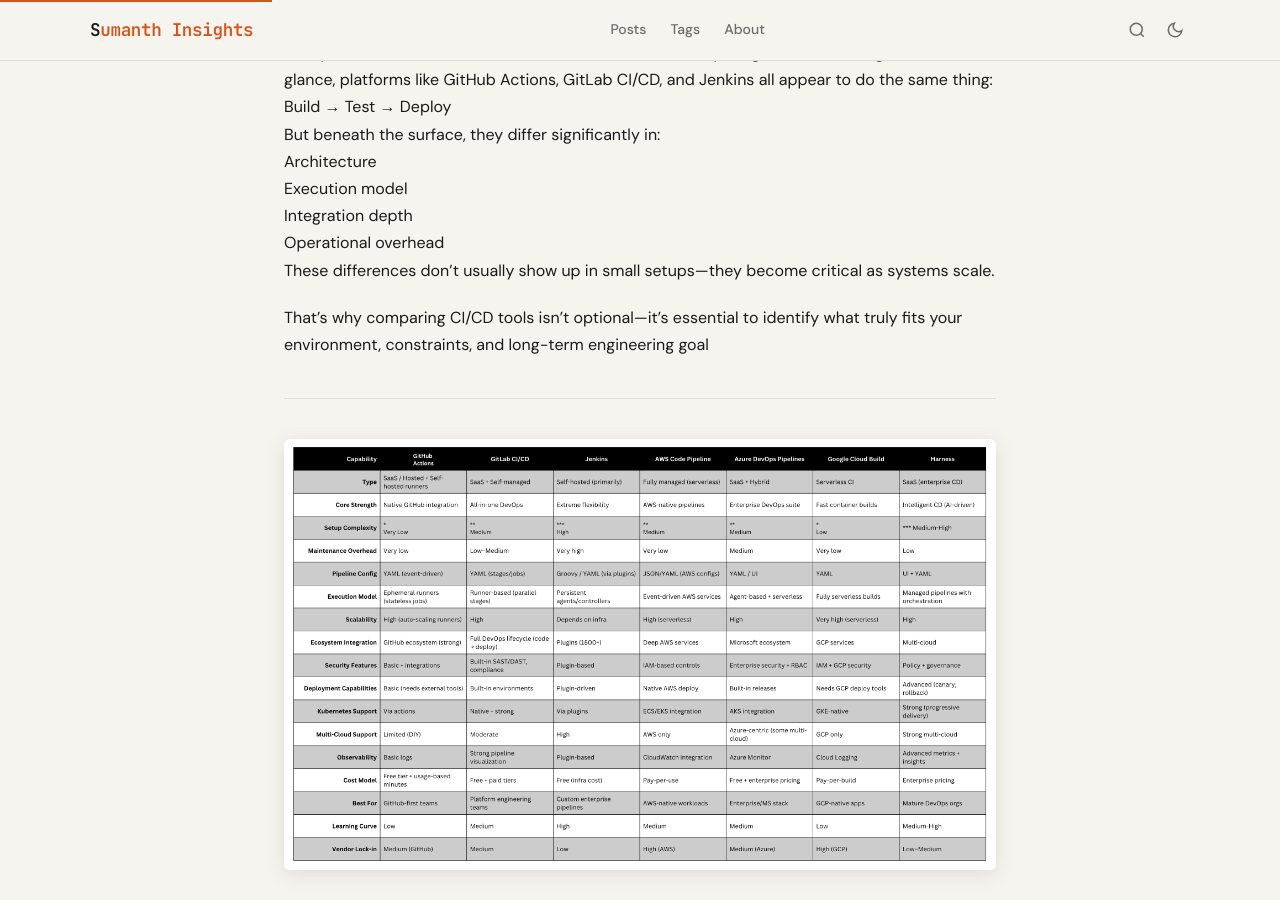
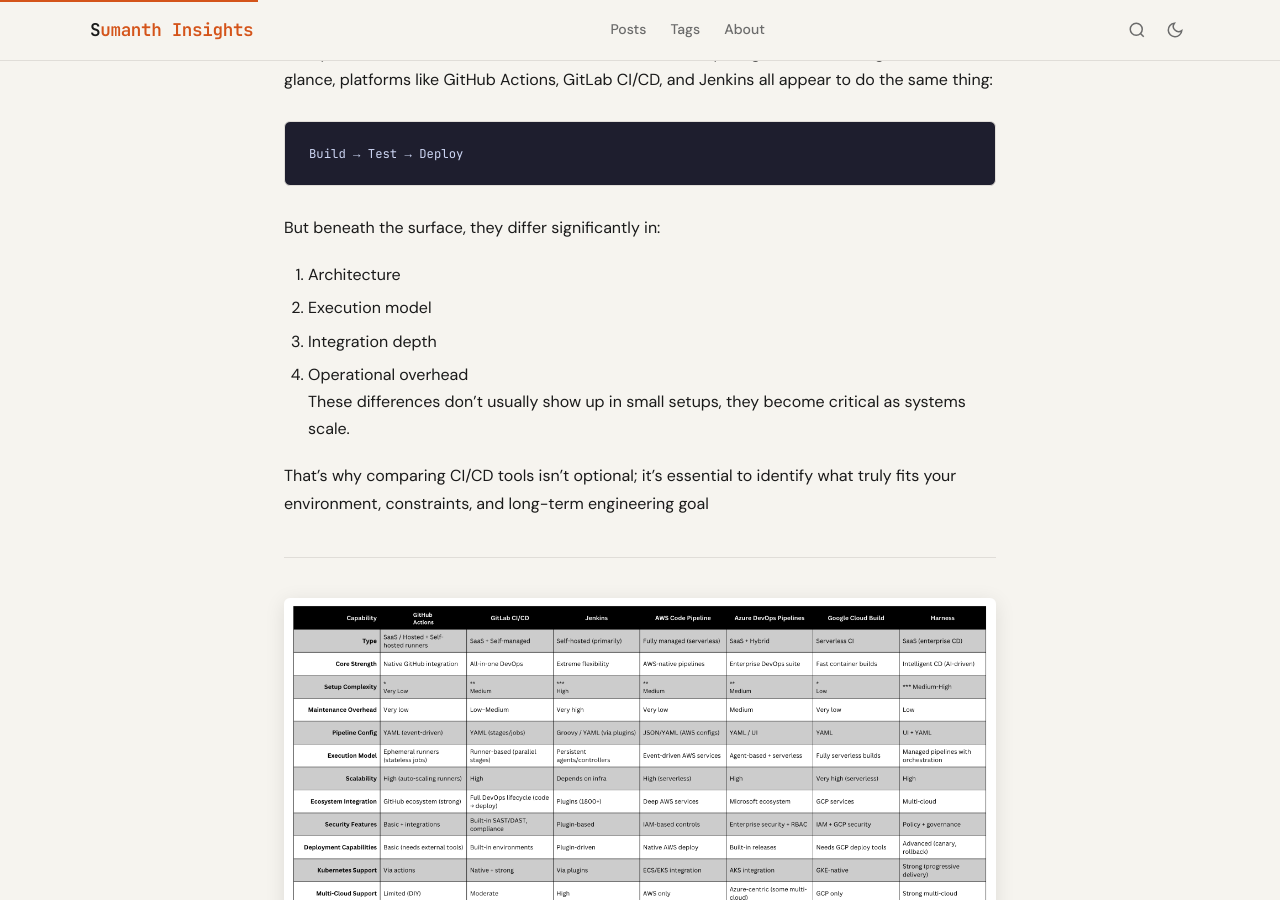
Before and after one commit to sumanthrb/insights, a Jekyll site: the page built from _posts/2025-01-10-CICD-Pipelines-Compare.md, in a window 1280 px wide and 900 px high, scrolled down 1065 px. Built offline with Jekyll 4.4.1, drawn with Linux system fonts in a browser that asks for light colours; some of the changed lines change nothing that is shown.

Commit message:
Update 2025-01-10-CICD-Pipelines-Compare.md

````diff
--- a/_posts/2025-01-10-CICD-Pipelines-Compare.md
+++ b/_posts/2025-01-10-CICD-Pipelines-Compare.md
@@ -22,15 +22,17 @@
 
 ---
 Today, there are countless CI/CD tools available—and comparing them isn’t straightforward. At a glance, platforms like GitHub Actions, GitLab CI/CD, and Jenkins all appear to do the same thing: <br>
-Build → Test → Deploy <br>
+```bash
+Build → Test → Deploy
+```
 But beneath the surface, they differ significantly in: <br>
-Architecture<br>
-Execution model<br>
-Integration depth<br>
-Operational overhead<br>
-These differences don’t usually show up in small setups—they become critical as systems scale.
+1. Architecture<br>
+2. Execution model<br>
+3. Integration depth<br>
+4. Operational overhead<br>
+These differences don’t usually show up in small setups, they become critical as systems scale.
 
-That’s why comparing CI/CD tools isn’t optional—it’s essential to identify what truly fits your environment, constraints, and long-term engineering goal
+That’s why comparing CI/CD tools isn’t optional; it’s essential to identify what truly fits your environment, constraints, and long-term engineering goal
 
 ----
 
````
